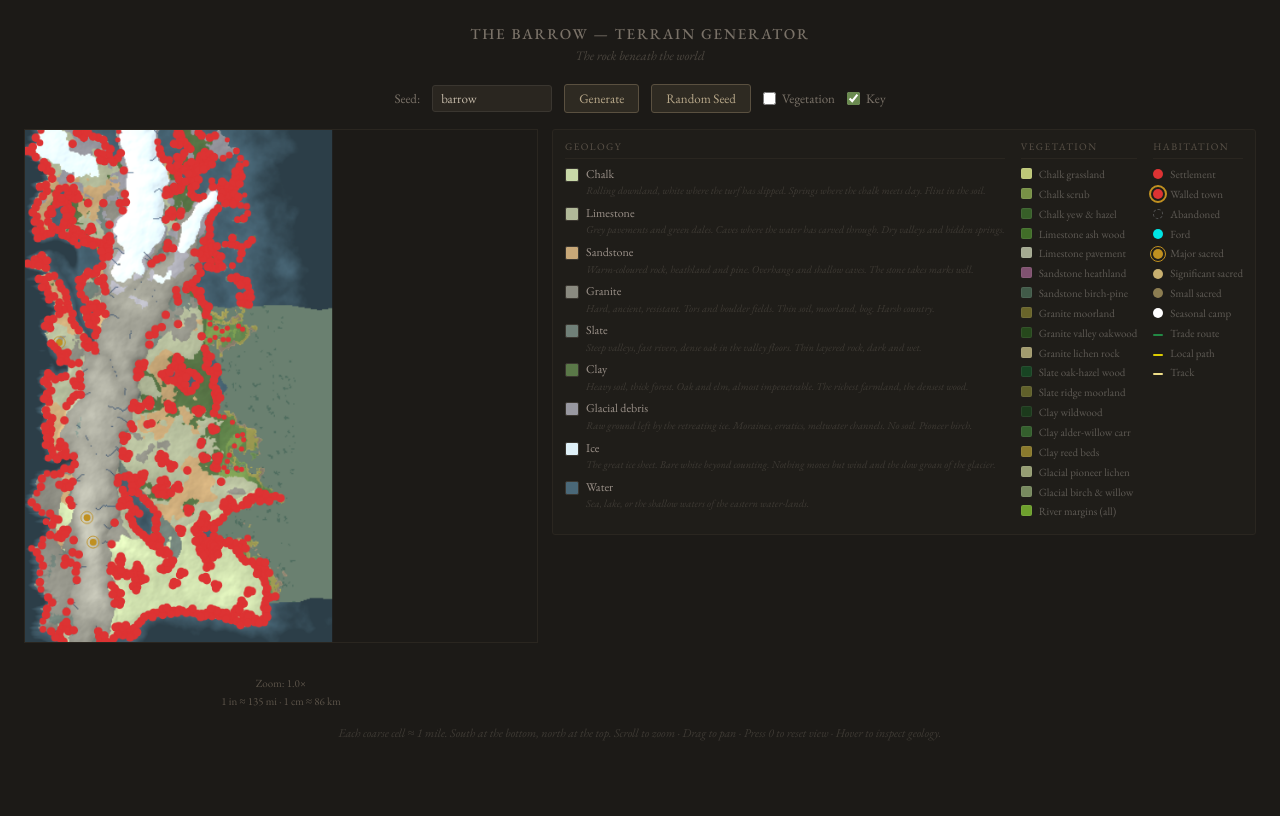
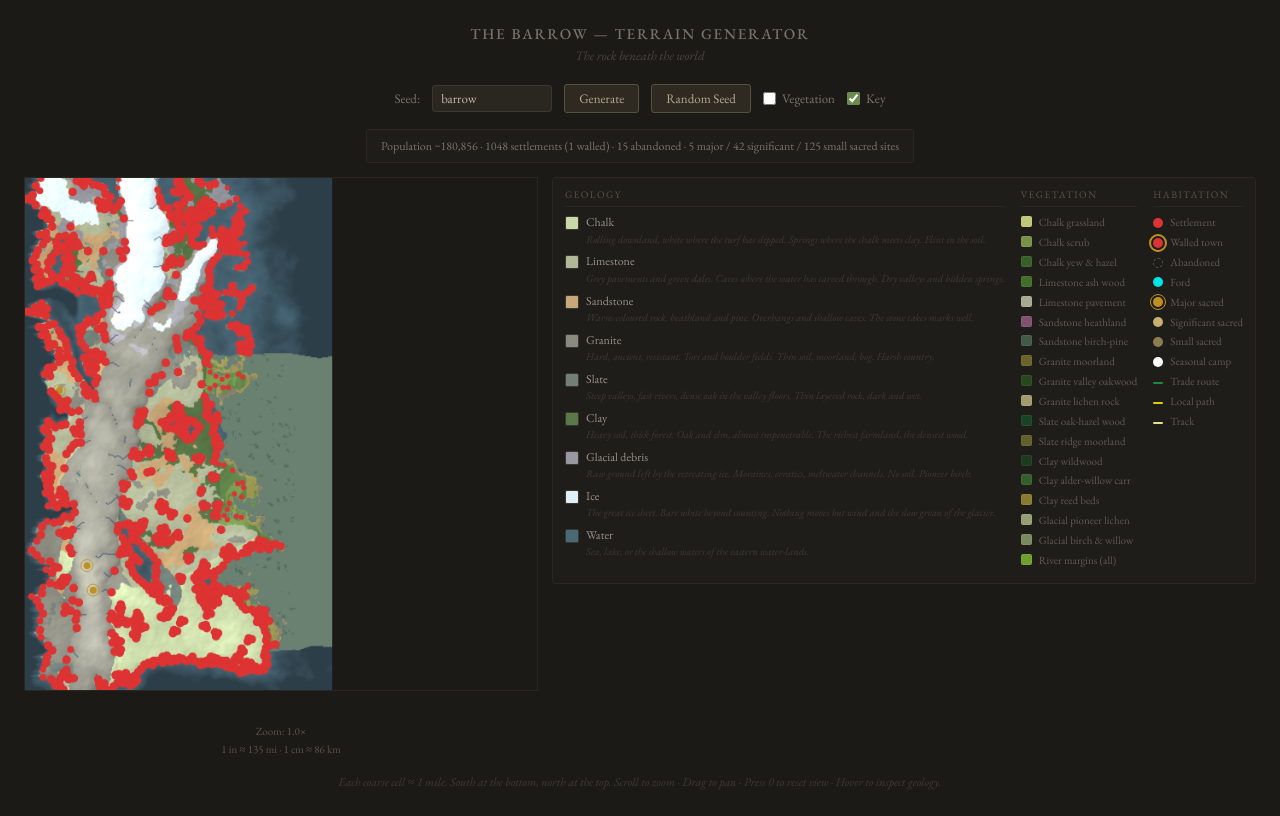
Before and after one commit to laurencetimms/barrow-terrain, a website built with Vite: page index.html in a window 1280 px wide. Built offline with nearby package versions, Linux system fonts and the light colour scheme.

Commit message:
added display of settlement etc counts

```diff
--- a/index.html
+++ b/index.html
@@ -86,6 +86,21 @@
       accent-color: #6a8a50;
       cursor: pointer;
     }
+
+    .world-stats {
+      font-size: 12px;
+      color: #7a7268;
+      background: #1f1d19;
+      border: 1px solid #2a2620;
+      border-radius: 3px;
+      padding: 6px 14px;
+      margin-bottom: 14px;
+      text-align: center;
+      min-width: 300px;
+      line-height: 1.7;
+    }
+
+    .world-stats:empty { display: none; }
 
     /* Map row: canvas on the left, key panel on the right */
     .map-row {
@@ -262,6 +277,8 @@
     </label>
   </div>
 
+  <div id="world-stats" class="world-stats"></div>
+
   <div class="map-row">
     <div class="map-area">
       <canvas id="terrain"></canvas>
--- a/src/main.ts
+++ b/src/main.ts
@@ -111,6 +111,7 @@ const keyCheckbox = document.getElementById("show-key")   as HTMLInputElement;
 const keyPanel    = document.getElementById("key-panel")  as HTMLElement;
 const cursorInfo  = document.getElementById("cursor-info") as HTMLElement;
 const zoomInfo    = document.getElementById("zoom-info")  as HTMLElement;
+const worldStats  = document.getElementById("world-stats") as HTMLElement;
 
 canvas.width  = CANVAS_WIDTH;
 canvas.height = CANVAS_HEIGHT;
@@ -667,6 +668,17 @@ function generate(seed: string): void {
 
   render();
 
+  if (currentSettlements && currentSacred) {
+    const s = currentSettlements;
+    const totalPop   = s.settlements.reduce((n, t) => n + t.population, 0);
+    const walledTowns = s.settlements.filter(t => t.isWalledTown).length;
+    worldStats.textContent =
+      `Population ~${totalPop.toLocaleString()}  ·  ` +
+      `${s.settlements.length} settlements (${walledTowns} walled)  ·  ` +
+      `${s.abandoned.length} abandoned  ·  ` +
+      `${currentSacred.major.length} major / ${currentSacred.significant.length} significant / ${currentSacred.small.length} small sacred sites`;
+  }
+
   const elapsed = Math.round(performance.now() - startTime);
   console.log(`Generated terrain from seed "${seed}" in ${elapsed}ms`);
 }
```
